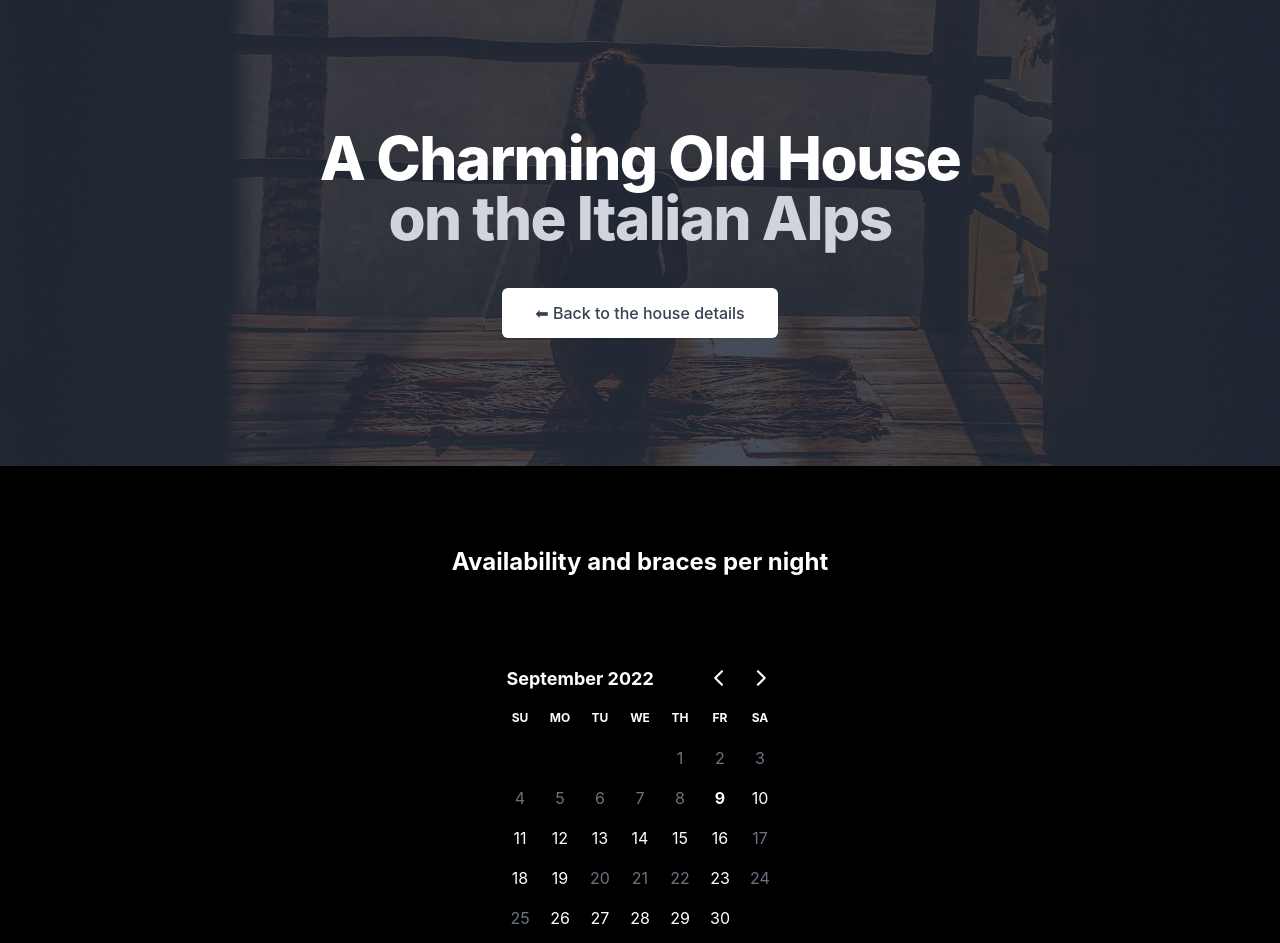
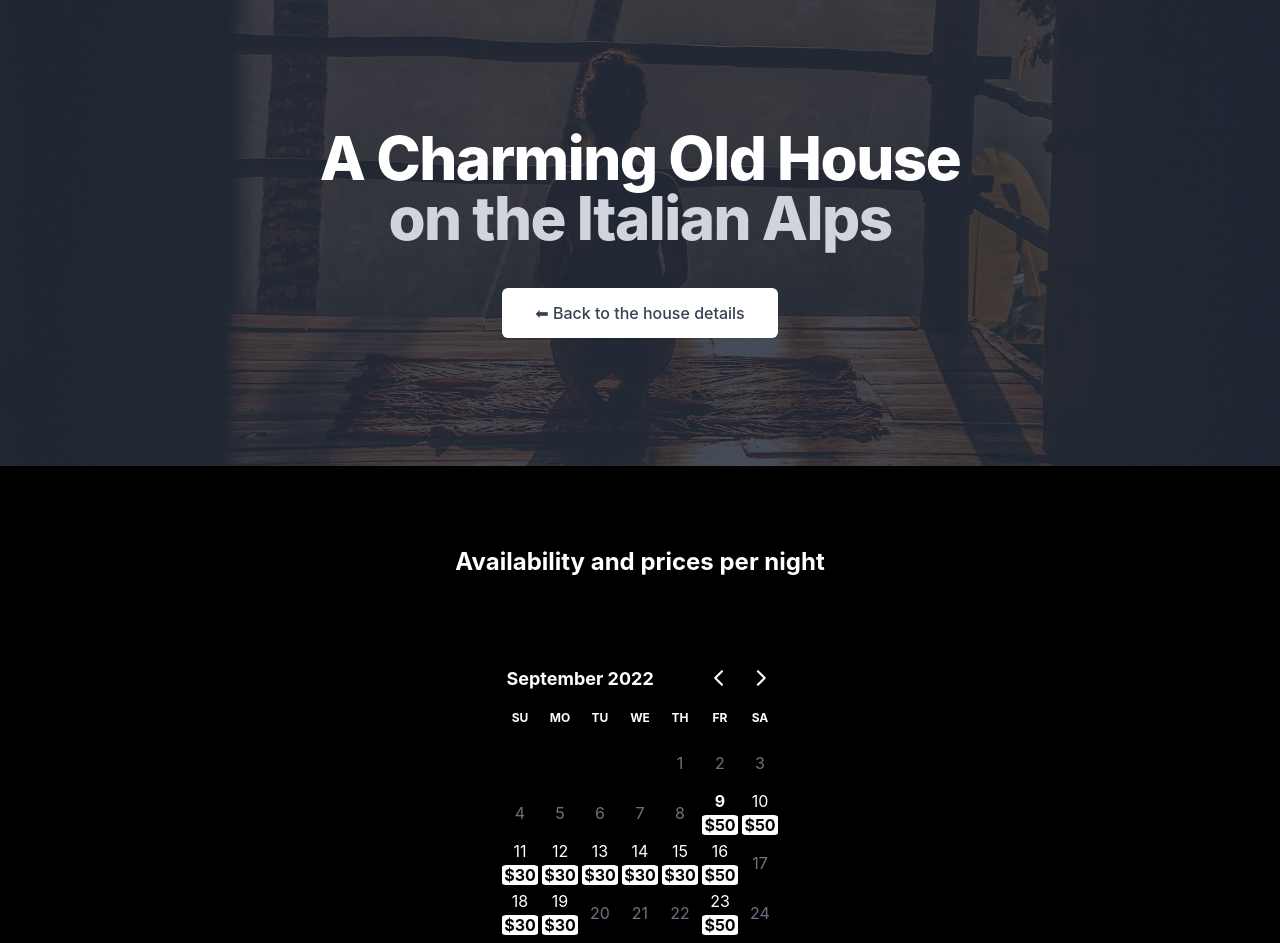
Before and after one commit to mitchellabrouwer/house-rental, a Next.js app: page /calendar in a window 1280 px wide. Shown: the top 943 px of the page. Built offline with nearby package versions, Linux system fonts and the light colour scheme.

Commit message:
feat: select dates

```diff
--- /dev/null
+++ b/lib/cost.ts
@@ -0,0 +1,45 @@
+import config from "./config";
+
+export const isWeekend = (date) =>
+  !!(date.getDay() === 5 || date.getDay() === 6);
+
+const getCustomPriceFromConfig = (date) => {
+  const year = date.getFullYear();
+  const month = date.getMonth() + 1;
+  const day = date.getDate();
+
+  if (config.costs.custom[year]) {
+    if (config.costs.custom[year][month]) {
+      if (config.costs.custom[year][month][day]) {
+        return config.costs.custom[year][month][day];
+      }
+
+      if (isWeekend(date) && config.costs.custom[year][month].default_weekend) {
+        return config.costs.custom[year][month].default_weekend;
+      }
+
+      if (
+        !isWeekend(date) &&
+        config.costs.custom[year][month].default_weekday
+      ) {
+        return config.costs.custom[year][month].default_weekday;
+      }
+    }
+  }
+
+  return null;
+};
+
+export function getCost(date) {
+  let price = config.costs.default_weekday;
+
+  if (isWeekend(date)) {
+    price = config.costs.default_weekend;
+  }
+
+  if (getCustomPriceFromConfig(date)) {
+    price = getCustomPriceFromConfig(date);
+  }
+
+  return price;
+}
--- a/lib/dates.ts
+++ b/lib/dates.ts
@@ -1,3 +1,4 @@
+import { isSameDay } from "date-fns";
 import config from "./config";
 
 export const isBlocked = (date) => {
@@ -53,8 +54,53 @@ export const numberOfNightsBetweenDates = (startDate, endDate) => {
   return dayCount;
 };
 
-export const isDaySelectable = (day) =>
-  !isPast(day) &&
-  !isBlocked(day) &&
-  !isBooked(day) &&
-  numberOfNightsBetweenDates(new Date(), day) <= 30 * 6;
+export const isDaySelectable = (day) => {
+  if (!day) return true; // this means we're unselecting a day, return true to allow
+
+  return (
+    !isPast(day) &&
+    !isBlocked(day) &&
+    !isBooked(day) &&
+    numberOfNightsBetweenDates(new Date(), day) <= 30 * 6
+  );
+};
+
+const isDayBefore = (d1, d2) => {
+  const day1 = new Date(d1).setHours(0, 0, 0, 0);
+  const day2 = new Date(d2).setHours(0, 0, 0, 0);
+  return day1 < day2;
+};
+
+export const addDayToRange = (day, range = { from: null, to: null }) => {
+  let { from, to } = range;
+  if (!from) {
+    from = day;
+  } else if (from && to && isSameDay(from, to) && isSameDay(day, from)) {
+    from = null;
+    to = null;
+  } else if (to && isDayBefore(day, from)) {
+    from = day;
+  } else if (to && isSameDay(day, to)) {
+    from = day;
+    to = day;
+  } else {
+    to = day;
+    if (isDayBefore(to, from)) {
+      to = from;
+      from = day;
+    }
+  }
+
+  return { from, to };
+};
+
+export const getDatesBetweenDates = (startDate, endDate) => {
+  let dates = [];
+  const theDate = new Date(startDate); // to avoid modifying the original date we clone it
+  theDate.setDate(theDate.getDate() + 1); // we exclude the first date
+  while (theDate < endDate) {
+    dates = [...dates, new Date(theDate)];
+    theDate.setDate(theDate.getDate() + 1);
+  }
+  return dates;
+};
--- a/pages/calendar.tsx
+++ b/pages/calendar.tsx
@@ -1,12 +1,54 @@
+/* eslint-disable react/no-unstable-nested-components */
 /* eslint-disable jsx-a11y/alt-text */
 /* eslint-disable @next/next/no-img-element */
 import Head from "next/head";
 import Link from "next/link";
+import { useState } from "react";
 import { DayPicker } from "react-day-picker";
 import "react-day-picker/dist/style.css";
-import { isDaySelectable } from "../lib/dates";
+import { getCost } from "../lib/cost";
+import {
+  addDayToRange,
+  getDatesBetweenDates,
+  isDaySelectable,
+} from "../lib/dates";
 
 export default function Calendar() {
+  const [from, setFrom] = useState();
+  const [to, setTo] = useState();
+
+  const handleDayClick = (day) => {
+    const range = addDayToRange(day, { from, to });
+
+    if (!range.to) {
+      if (!isDaySelectable(range.from)) {
+        alert("This date cannot be selected");
+        return;
+      }
+      range.to = range.from;
+    }
+
+    if (range.to && range.from) {
+      if (!isDaySelectable(range.to)) {
+        alert("The in date cannot be selected");
+        return;
+      }
+    }
+
+    const daysInBetween = getDatesBetweenDates(range.from, range.to);
+
+    // eslint-disable-next-line no-restricted-syntax
+    for (const dayInBetween of daysInBetween) {
+      if (!isDaySelectable(dayInBetween)) {
+        alert("Sum days between those 2 dates cannot be selected");
+        return;
+      }
+    }
+
+    setFrom(range.from);
+    setTo(range.to);
+  };
+
   return (
     <div>
       <Head>
@@ -47,19 +89,29 @@ export default function Calendar() {
       </div>
       <div className="mt-10 flex flex-col">
         <p className="my-10 text-center text-2xl font-bold">
-          Availability and braces per night
+          Availability and prices per night
         </p>
 
-        <div className="availability-calendar flex justify-center pt-6">
+        <div className="availability-calendar flex w-full justify-center pt-6">
           <DayPicker
+            selected={[from, { from, to }]}
+            mode="range"
+            onDayClick={handleDayClick}
             components={{
-              DayContent: (props) => (
+              DayContent: ({ date }) => (
                 <div
-                  className={`relative text-right ${
-                    !isDaySelectable(props.date) && "text-gray-500"
+                  className={`relative ${
+                    !isDaySelectable(date) && "text-gray-500"
                   }`}
                 >
-                  {props.date.getDate()}
+                  <div>{date.getDate()}</div>
+                  {isDaySelectable(date) && (
+                    <div>
+                      <span className="rounded-md bg-white px-1 font-bold text-black">
+                        ${getCost(date)}
+                      </span>
+                    </div>
+                  )}
                 </div>
               ),
             }}
--- a/styles/globals.css
+++ b/styles/globals.css
@@ -30,3 +30,8 @@ a {
 * {
   box-sizing: border-box;
 }
+
+.rdp-day {
+  height: 50px !important;
+  border-radius: 0 !important;
+}
```
